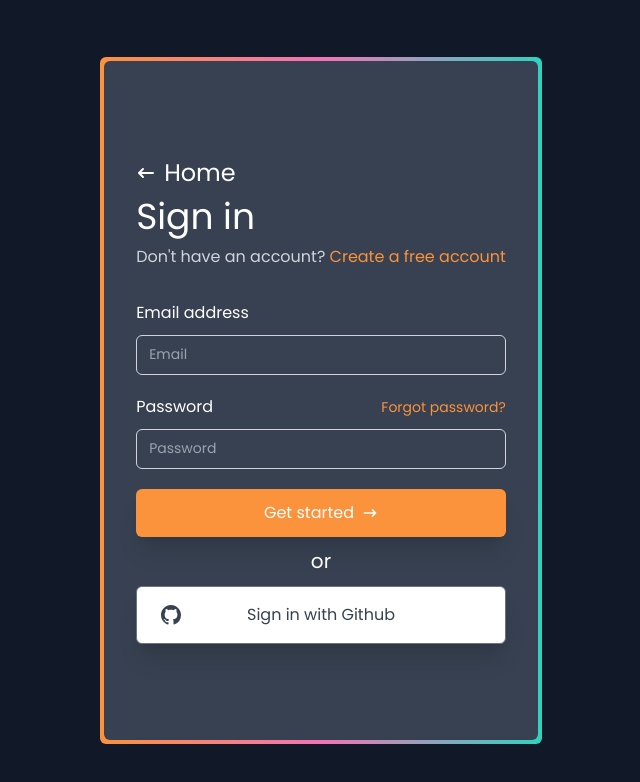
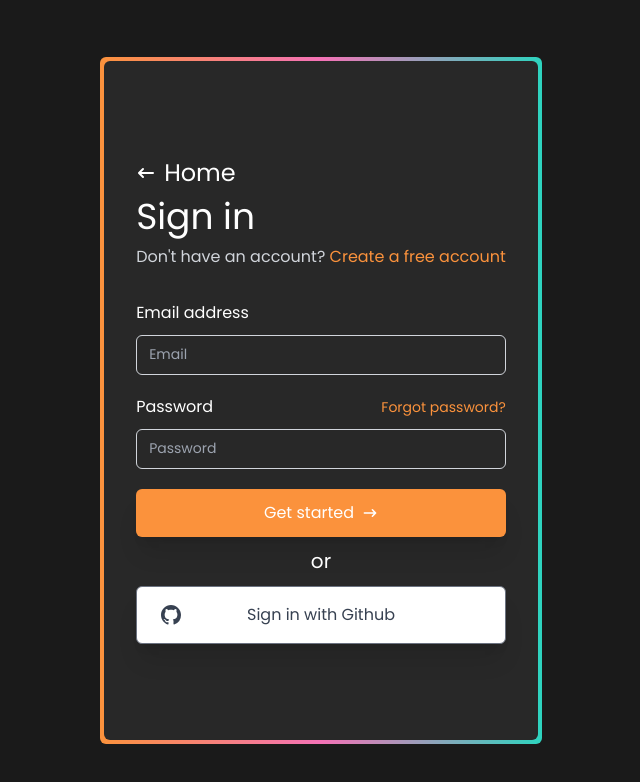
Before and after one commit to nikhilVaravadekar15/leetcode, a Next.js app: page /auth/sign-in in a window 1280 px wide. Shown: the top 782 px of the page, without its empty margins (319-959 px from the left). Built offline with nearby package versions, Linux system fonts and the light colour scheme.

Commit message:
tailwind theme.colors extended

```diff
--- a/src/app/auth/forgot-password/page.tsx
+++ b/src/app/auth/forgot-password/page.tsx
@@ -13,7 +13,7 @@ export default function Signup() {
     <div className="relative h-screen flex items-center justify-center">
       <div className="flex items-center justify-center my-4">
         <div className="bg-gradient-to-r from-orange-400 via-pink-400 to-teal-400 p-1 rounded-md">
-          <div className="flex gap-2 flex-col px-4 py-4 bg-gray-700 sm:px-4 lg:px-6 sm:py-8 lg:py-12">
+          <div className="flex gap-2 flex-col px-4 py-4 bg-dark-layer-1 sm:px-4 lg:px-6 sm:py-8 lg:py-12">
             <Link href={"/"} className="flex gap-2 items-center cursor-pointer font-bold text-white">
               <HiArrowNarrowLeft className="w-5 h-5" />
               <span className="text-xl leading-tight sm:text-2xl">Home</span>
--- a/src/app/auth/sign-in/page.tsx
+++ b/src/app/auth/sign-in/page.tsx
@@ -13,7 +13,7 @@ export default function Signin() {
     <main className="relative h-screen flex items-center justify-center">
       <div className="flex items-center justify-center my-4">
         <div className="bg-gradient-to-r from-orange-400 via-pink-400 to-teal-400 p-1 rounded-md">
-          <div className="flex gap-2 flex-col px-4 py-10 sm:px-6 lg:px-8 sm:py-16 lg:py-24 bg-gray-700 rounded-md">
+          <div className="flex gap-2 flex-col px-4 py-10 sm:px-6 lg:px-8 sm:py-16 lg:py-24 bg-dark-layer-1 rounded-md">
             <Link href={"/"} className="flex gap-2 items-center cursor-pointer font-bold text-white">
               <HiArrowNarrowLeft className="w-5 h-5" />
               <span className="text-xl leading-tight sm:text-2xl">Home</span>
--- a/src/app/auth/sign-up/page.tsx
+++ b/src/app/auth/sign-up/page.tsx
@@ -13,7 +13,7 @@ export default function Signup() {
     <div className="relative h-screen flex items-center justify-center">
       <div className="flex items-center justify-center my-4">
         <div className="bg-gradient-to-r from-orange-400 via-pink-400 to-teal-400 p-1 rounded-md">
-          <div className="flex gap-2 flex-col px-4 py-4 bg-gray-700 sm:px-4 lg:px-6 sm:py-8 lg:py-12">
+          <div className="flex gap-2 flex-col px-4 py-4 bg-dark-layer-1 sm:px-4 lg:px-6 sm:py-8 lg:py-12">
             <Link href={"/"} className="flex gap-2 items-center cursor-pointer font-bold text-white">
               <HiArrowNarrowLeft className="w-5 h-5" />
               <span className="text-xl leading-tight sm:text-2xl">Home</span>
--- a/src/app/layout.tsx
+++ b/src/app/layout.tsx
@@ -17,7 +17,7 @@ export default function RootLayout({
         <meta name="viewport" content="width=device-width, initial-scale=1.0" />
         <link rel="shortcut icon" href="/assets/images/favicon.png" type="image/x-icon" />
       </head>
-      <body className="bg-gray-900">
+      <body className="bg-dark-layer-2">
         {children}
       </body>
     </html>
--- a/src/components/DataTable.tsx
+++ b/src/components/DataTable.tsx
@@ -21,9 +21,10 @@ export default function DataTable() {
                 fontSize="md"
                 verticalSpacing="md"
                 horizontalSpacing="sm"
-                className="rounded-lg overflow-hidden"
+                withBorder={true}
+                className="border border-dark-label-2 rounded-lg overflow-hidden"
             >
-                <thead className="text-black cursor-pointer bg-slate-200 hover:bg-slate-300">
+                <thead className="text-dark-fill-2 cursor-pointer bg-slate-200">
                     <tr className="text-lg font-bold">
                         <th>Id.</th>
                         <th>Title</th>
@@ -38,7 +39,7 @@ export default function DataTable() {
                         problems.map((problem: TProblem, index: number) => (
                             <tr
                                 key={problem.id}
-                                className="bg-slate-800 hover:bg-slate-700 text-white"
+                                className="bg-dark-fill-3 hover:bg-dark-divider-border-2 text-white"
                             >
                                 <td className="w-[5%]">
                                     <span
@@ -87,7 +88,7 @@ export default function DataTable() {
                                             problem.solutions.map((solution: TSolution, index: number) => {
                                                 return (
                                                     <Link key={index} href={solution.link}>
-                                                        <Code color="orange">{solution.language}</Code>
+                                                        <Code className="text-base">{solution.language}</Code>
                                                     </Link>
                                                 )
                                             })
@@ -98,7 +99,7 @@ export default function DataTable() {
                                     {
                                         problem.status && (
                                             <Tooltip label="Completed">
-                                                <TbChecks className="ml-4 p-1 h-6 w-6 text-green-500 cursor-pointer border border-green-500 rounded-full hover:text-white hover:bg-green-500" />
+                                                <TbChecks className="ml-4 p-1 h-6 w-6 text-dark-green-s cursor-pointer border border-green-500 rounded-full hover:text-white hover:bg-green-500" />
                                             </Tooltip>
                                         )
                                     }
@@ -120,6 +121,9 @@ export default function DataTable() {
                         '&[type]': {
                             color: theme.white
                         },
+                        '&[type]:hover': {
+                            color: theme.black
+                        },
                     },
                 })}
             />
--- a/src/components/HeaderComponent.tsx
+++ b/src/components/HeaderComponent.tsx
@@ -1,24 +1,24 @@
 import { profileMenuItems } from '@/data';
 import { TSlider } from '@/types';
+import { Tooltip } from '@mantine/core';
 import Image from 'next/image';
 import Link from 'next/link';
 import React, { useState } from 'react'
+import { AiOutlineLogout } from 'react-icons/ai';
 
 export default function HeaderComponent() {
-    const [isMenuOpen, setIsMenuOpen] = useState<boolean>(false);
+    // const [isMenuOpen, setIsMenuOpen] = useState<boolean>(false);
 
     return (
-        <header className="w-full h-[8vh] px-6 py-2 flex items-center justify-between">
+        <header className="w-full h-[8vh] py-2 flex items-center justify-between">
             <Link href="/" className="cursor-pointer">
                 <Image
                     width={128} height={64} draggable={false}
                     src="/assets/images/logo-full.png" alt="logo" />
             </Link>
-            <div className="relative">
-                <button
-                    onClick={() => setIsMenuOpen((prevData: boolean) => !prevData)}
-                    className="p-2 flex gap-2 items-center justify-center cursor-pointer bg-transparent border border-orange-500 rounded-lg shadow-xl"
-                >
+            <div className="w-1/3 flex gap-2 items-center justify-end">
+                <Tooltip label="Profile">
+                    <button className="p-2 flex gap-2 items-center justify-center cursor-pointer bg-dark-fill-3 border border-orange-500 rounded-lg shadow-xl">
                         <Image
                             width={32}
                             height={32}
@@ -30,28 +30,12 @@ export default function HeaderComponent() {
                             elon musk
                         </span>
                     </button>
-                {
-                    isMenuOpen && (
-                        <div className="absolute w-48 z-20 top-16 -right-8 p-4 flex flex-col bg-white border rounded-md shadow-xl">
-                            {
-                                profileMenuItems.map((item: TSlider, index: number) => {
-                                    const isLastItem = index === profileMenuItems.length - 1;
-                                    return (
-                                        <div
-                                            key={index}
-                                            className={`my-1 p-2.5 flex gap-2 items-center cursor-pointer rounded ${isLastItem ? "text-red-500 hover:bg-red-50" : "hover:bg-slate-100"}`}
-                                        >
-                                            {item.icon}
-                                            <span className="font-normal">
-                                                {item.title}
-                                            </span>
-                                        </div>
-                                    );
-                                })
-                            }
-                        </div>
-                    )
-                }
+                </Tooltip>
+                <Tooltip label="Logout">
+                    <button className="p-2 flex gap-2 items-center justify-center cursor-pointer text-orange-500 bg-dark-label-2 border border-orange-500 rounded-lg shadow-xl hover:text-white hover:bg-orange-500">
+                        <AiOutlineLogout className="w-8 h-8" />
+                    </button>
+                </Tooltip>
             </div>
         </header>
     )
--- a/tailwind.config.js
+++ b/tailwind.config.js
@@ -12,7 +12,26 @@ module.exports = {
         'gradient-conic':
           'conic-gradient(from 180deg at 50% 50%, var(--tw-gradient-stops))',
       },
-    },
+      colors: {
+        "dark-layer-1": "rgb(40,40,40)",
+        "dark-layer-2": "rgb(26,26,26)",
+        "dark-label-2": "rgba(239, 241, 246, 0.75)",
+        "dark-divider-border-2": "rgb(61, 61, 61)",
+        "dark-fill-2": "hsla(0,0%,100%,.14)",
+        "dark-fill-3": "hsla(0,0%,100%,.1)",
+        "dark-gray-6": "rgb(138, 138, 138)",
+        "dark-gray-7": "rgb(179, 179, 179)",
+        "gray-8": "rgb(38, 38, 38)",
+        "dark-gray-8": "rgb(219, 219, 219)",
+        "brand-orange": "rgb(255 161 22)",
+        "brand-orange-s": "rgb(193, 122, 15)",
+        "dark-yellow": "rgb(255 192 30)",
+        "dark-pink": "rgb(255 55 95)",
+        "olive": "rgb(0, 184, 163)",
+        "dark-green-s": "rgb(44 187 93)",
+        "dark-blue-s": "rgb(10 132 255)",
+      }
+    }
   },
   plugins: [],
 }
```
Lines whose indentation alone changed are shown as unchanged.
